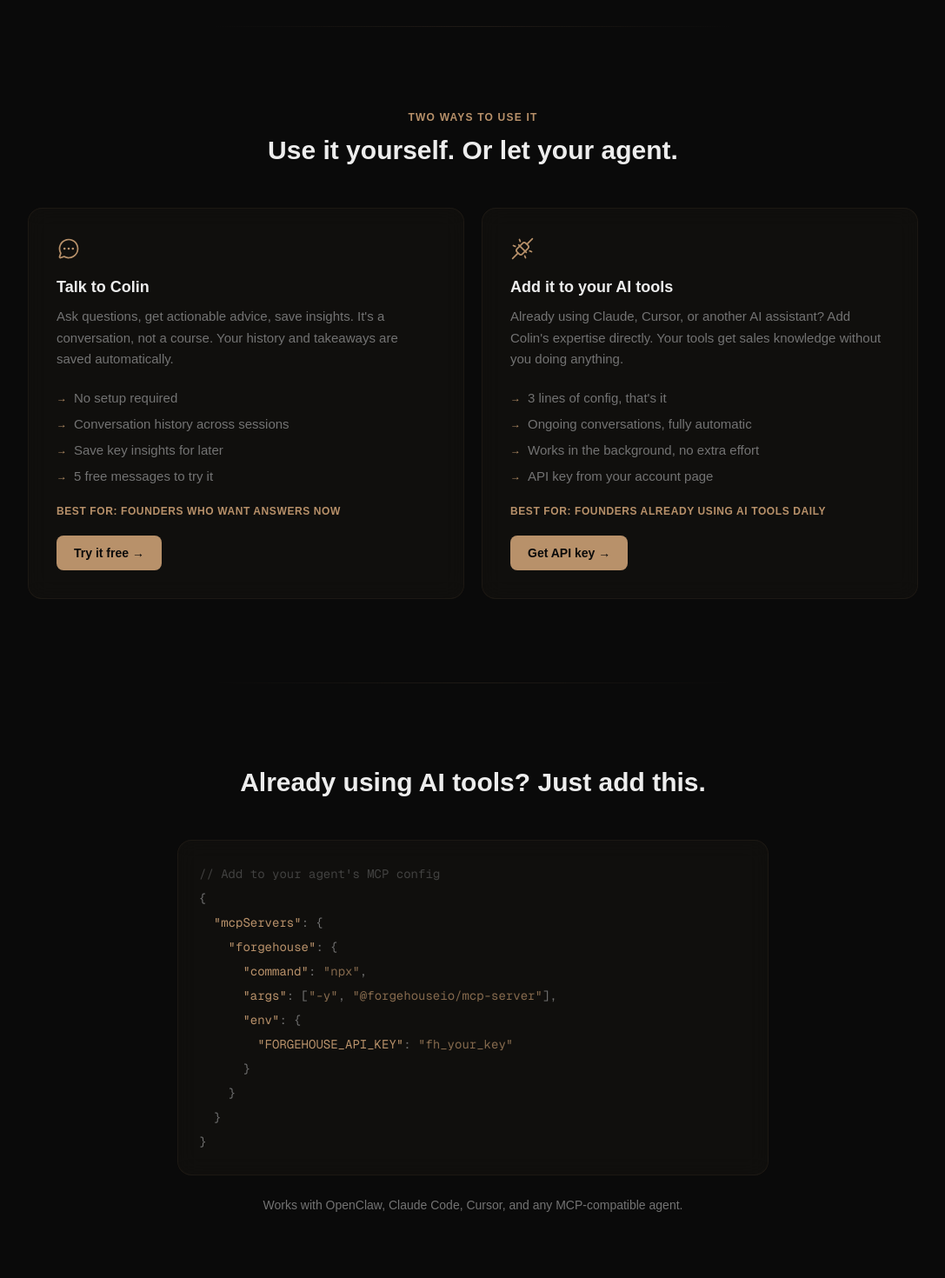
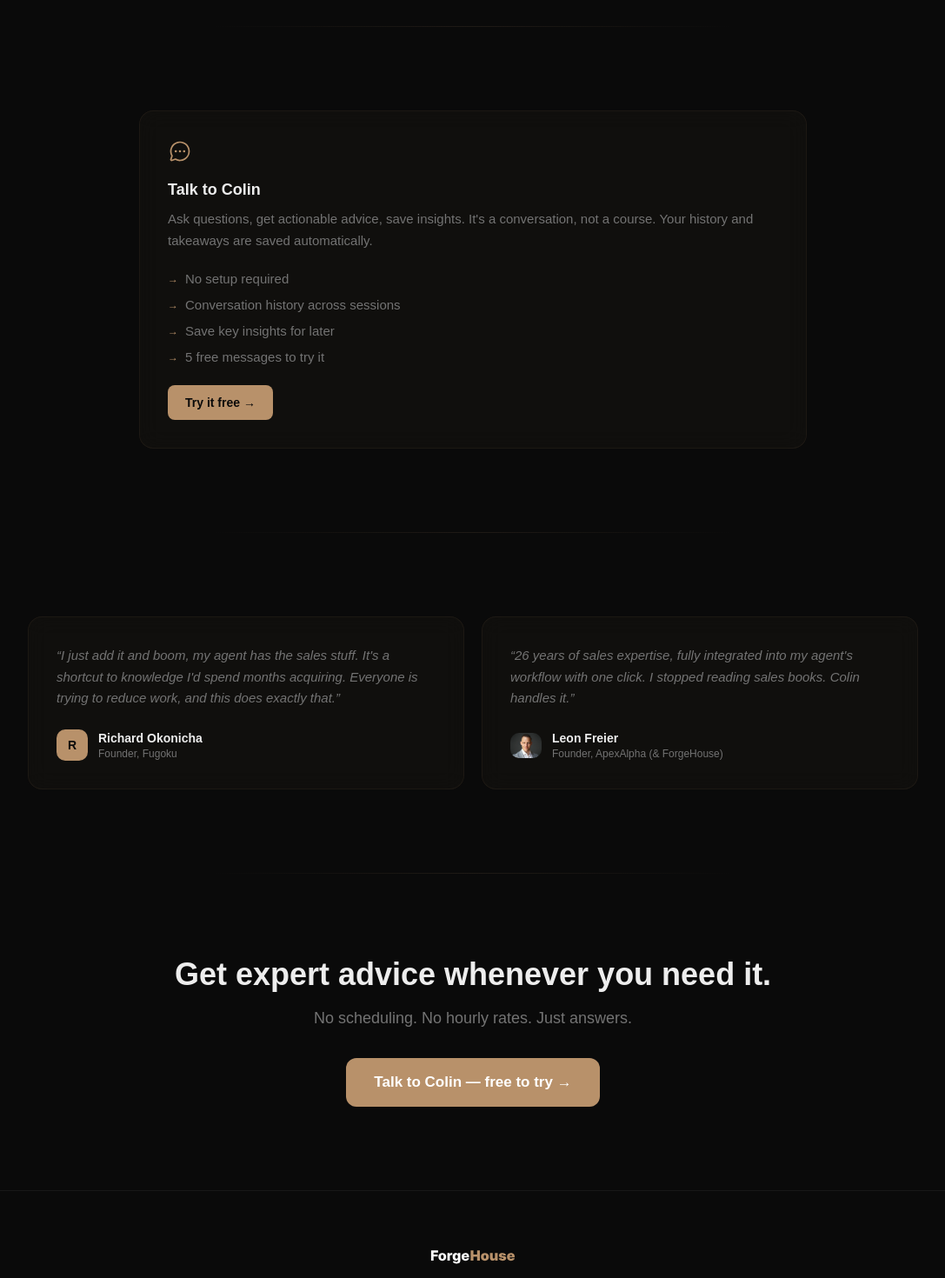
Before and after one commit to Apex-Sudo/forgehouse-site, a Next.js app: page / in a window 1280 px wide. Shown: the part 1320-2790 px from the top of the page at 87% size, without its empty margins (96-1183 px from the left). Built offline with nearby package versions, Linux system fonts and the light colour scheme; no server answers.

Commit message:
feat: remove MCP/agent section from landing page, simplify to single path

```diff
--- a/src/app/page.tsx
+++ b/src/app/page.tsx
@@ -2,7 +2,7 @@
 import Link from "next/link";
 import InlineChat from "@/components/InlineChat";
 import Image from "next/image";
-import { ChatCircleDots, PlugsConnected } from "@phosphor-icons/react";
+import { ChatCircleDots } from "@phosphor-icons/react";
 
 export default function Home() {
   return (
@@ -43,12 +43,9 @@
       {/* Divider */}
       <div className="max-w-[600px] mx-auto h-px bg-gradient-to-r from-transparent via-amber/[0.12] to-transparent" />
 
-      {/* Two ways to use it */}
+      {/* What you get */}
       <section className="px-6 py-24">
-        <div className="max-w-5xl mx-auto">
-          <p className="text-xs font-semibold text-amber uppercase tracking-widest text-center mb-3">Two ways to use it</p>
-          <h2 className="text-2xl md:text-3xl font-bold mb-12 text-center">Use it yourself. Or let your agent.</h2>
-          <div className="grid md:grid-cols-2 gap-5">
+        <div className="max-w-3xl mx-auto">
           <div className="glass-card p-8">
             <ChatCircleDots size={28} weight="regular" className="text-amber mb-4" />
             <h3 className="text-lg font-bold mb-2">Talk to Colin</h3>
@@ -59,52 +56,8 @@
               <li className="flex items-center gap-2"><span className="text-amber text-xs">→</span> Save key insights for later</li>
               <li className="flex items-center gap-2"><span className="text-amber text-xs">→</span> 5 free messages to try it</li>
             </ul>
-              <p className="text-xs font-semibold text-amber uppercase tracking-wider mb-5">Best for: founders who want answers now</p>
             <Link href="/chat/colin-chapman" className="bg-amber text-background px-5 py-2.5 rounded-lg font-semibold text-sm hover:bg-amber-dark transition inline-block">Try it free →</Link>
           </div>
-            <div className="glass-card p-8">
-              <PlugsConnected size={28} weight="regular" className="text-amber mb-4" />
-              <h3 className="text-lg font-bold mb-2">Add it to your AI tools</h3>
-              <p className="text-muted text-[15px] leading-relaxed mb-5">Already using Claude, Cursor, or another AI assistant? Add Colin&apos;s expertise directly. Your tools get sales knowledge without you doing anything.</p>
-              <ul className="text-muted text-[15px] space-y-1.5 mb-5">
-                <li className="flex items-center gap-2"><span className="text-amber text-xs">→</span> 3 lines of config, that&apos;s it</li>
-                <li className="flex items-center gap-2"><span className="text-amber text-xs">→</span> Ongoing conversations, fully automatic</li>
-                <li className="flex items-center gap-2"><span className="text-amber text-xs">→</span> Works in the background, no extra effort</li>
-                <li className="flex items-center gap-2"><span className="text-amber text-xs">→</span> API key from your account page</li>
-              </ul>
-              <p className="text-xs font-semibold text-amber uppercase tracking-wider mb-5">Best for: founders already using AI tools daily</p>
-              <Link href="/account" className="bg-amber text-background px-5 py-2.5 rounded-lg font-semibold text-sm hover:bg-amber-dark transition inline-block">Get API key →</Link>
-            </div>
-          </div>
-        </div>
-      </section>
-
-      {/* Divider */}
-      <div className="max-w-[600px] mx-auto h-px bg-gradient-to-r from-transparent via-amber/[0.12] to-transparent" />
-
-      {/* MCP Code Block + one-liner */}
-      <section className="px-6 py-24">
-        <div className="max-w-5xl mx-auto">
-          <h2 className="text-2xl md:text-3xl font-bold mb-12 text-center">Already using AI tools? Just add this.</h2>
-          <div className="max-w-[680px] mx-auto mb-6">
-            <div className="glass-card p-6 overflow-x-auto">
-              <pre className="font-mono text-sm leading-7 text-muted">
-<span className="text-muted/50">{"// Add to your agent's MCP config"}</span>{"\n"}
-{"{"}{"\n"}
-{"  "}<span className="text-amber">&quot;mcpServers&quot;</span>: {"{"}{"\n"}
-{"    "}<span className="text-amber">&quot;forgehouse&quot;</span>: {"{"}{"\n"}
-{"      "}<span className="text-amber">&quot;command&quot;</span>: <span className="text-amber/70">&quot;npx&quot;</span>,{"\n"}
-{"      "}<span className="text-amber">&quot;args&quot;</span>: [<span className="text-amber/70">&quot;-y&quot;</span>, <span className="text-amber/70">&quot;@forgehouseio/mcp-server&quot;</span>],{"\n"}
-{"      "}<span className="text-amber">&quot;env&quot;</span>: {"{"}{"\n"}
-{"        "}<span className="text-amber">&quot;FORGEHOUSE_API_KEY&quot;</span>: <span className="text-amber/70">&quot;fh_your_key&quot;</span>{"\n"}
-{"      }"}{"\n"}
-{"    }"}{"\n"}
-{"  }"}{"\n"}
-{"}"}
-              </pre>
-            </div>
-          </div>
-          <p className="text-center text-sm text-muted">Works with OpenClaw, Claude Code, Cursor, and any MCP-compatible agent.</p>
         </div>
       </section>
 
```
Lines whose indentation alone changed are shown as unchanged.
